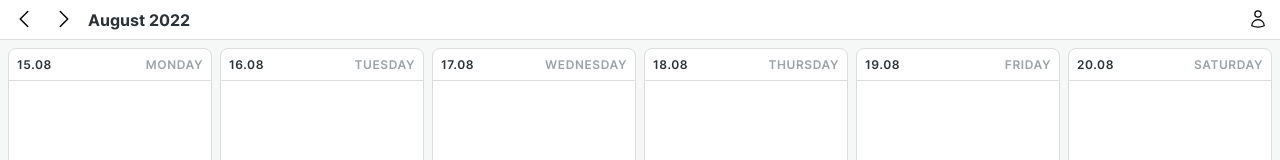
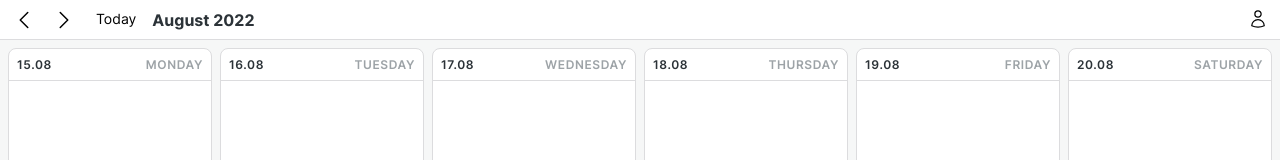
Before and after one commit to tatthien/weekly, a Vue app: page / in a window 1280 px wide. Both pictures are taken after a click on the button 24 px from the left and 18 px from the top of the page. Shown: the top 160 px of the page. Built offline with nearby package versions, Linux system fonts and the light colour scheme; no server answers.

Commit message:
Feat: add Today button

```diff
--- a/src/components/AppHeader.vue
+++ b/src/components/AppHeader.vue
@@ -9,7 +9,7 @@ import useUser from '../composables/use-user';
 import { latestLog, addLog } from '../composables/use-logs';
 import useCalendar from '../composables/use-calendar';
 
-const { nextWeek, prevWeek, firstDateOfWeek } = useCalendar();
+const { nextWeek, prevWeek, jumpToToday, firstDateOfWeek, isCurrentWeek } = useCalendar();
 const heading = computed(() => format(firstDateOfWeek.value, 'MMMM yyyy'));
 const showDropdown = ref(false);
 const showLogs = ref(false);
@@ -56,13 +56,14 @@ function logOut() {
 	<header class="app-header">
 		<div class="app-header__inner">
 			<div class="left">
-				<div>
+				<div class="flex items-center">
 					<WButton variant="ghost" icon class="mr-2" @click="prevWeek">
 						<ChevronLeftIcon />
 					</WButton>
 					<WButton variant="ghost" icon class="mr-2" @click="nextWeek">
 						<ChevronRightIcon />
 					</WButton>
+					<WButton v-if="!isCurrentWeek" variant="ghost" class="mr-2" @click="jumpToToday">Today</WButton>
 				</div>
 				<span class="font-bold">{{ heading }}</span>
 			</div>
--- a/src/composables/use-calendar.ts
+++ b/src/composables/use-calendar.ts
@@ -1,7 +1,11 @@
-import { ref } from 'vue';
-import { addDays, subDays, startOfWeek } from 'date-fns';
+import { computed, ref } from 'vue';
+import { addDays, subDays, startOfWeek, compareAsc } from 'date-fns';
 
-const firstDateOfWeek = ref(startOfWeek(new Date(), { weekStartsOn: 1 }));
+const monday = startOfWeek(new Date(), { weekStartsOn: 1 });
+const firstDateOfWeek = ref(monday);
+const isCurrentWeek = computed(() => {
+	return compareAsc(firstDateOfWeek.value, monday) === 0;
+});
 
 export default function useCalendar() {
 	const nextWeek = () => {
@@ -12,9 +16,15 @@ export default function useCalendar() {
 		firstDateOfWeek.value = subDays(firstDateOfWeek.value, 7);
 	};
 
+	const jumpToToday = () => {
+		firstDateOfWeek.value = monday;
+	};
+
 	return {
 		firstDateOfWeek,
+		isCurrentWeek,
 		nextWeek,
 		prevWeek,
+		jumpToToday,
 	};
 }
--- a/src/styles/components.scss
+++ b/src/styles/components.scss
@@ -1,6 +1,6 @@
 .btn {
   display: inline-flex;
-  padding: .25rem 1rem;
+  padding: .25rem .5rem;
   font-size: .875rem;
   text-align: center;
   cursor: pointer;
--- a/src/styles/utilities.scss
+++ b/src/styles/utilities.scss
@@ -49,3 +49,11 @@ $space: (
     padding-left: $v;
   }
 }
+
+.flex {
+  display: flex;
+}
+
+.items-center {
+  align-items: center;
+}
```
